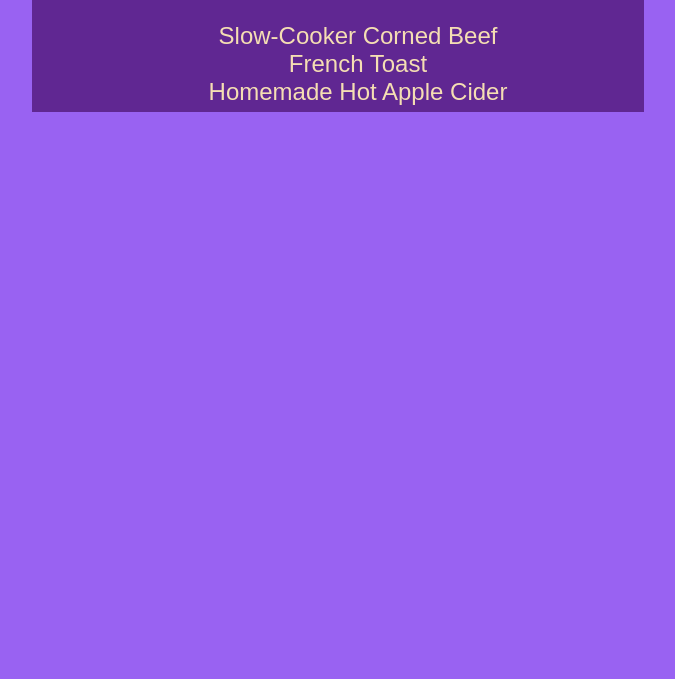
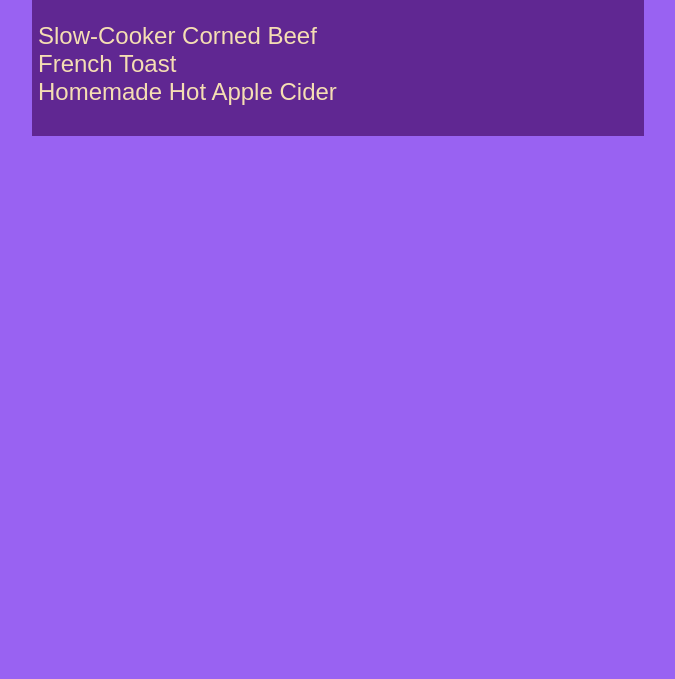
Before and after one commit to anet-eny/odin-recipes, a plain HTML site: page index.html in a window 1280 px wide. Shown: the part 121-800 px from the top of the page, without its empty margins (302-977 px from the left). Drawn offline with Linux system fonts and the light colour scheme.

Commit message:
List removed

```diff
--- a/index.html
+++ b/index.html
@@ -9,11 +9,11 @@
 <body>
     <div class="recipes-card">
         <h1>Odin Recipes</h1>
-        <ul class="list">
-        <li class="recipe"><a href="recipes/beef.html">Slow-Cooker Corned Beef</a></li>
-        <li><a href="recipes/toast.html">French Toast</a></li>
-        <li><a href="recipes/cider.html">Homemade Hot Apple Cider</a></li>
-    </ul>
+
+        <p><a href="recipes/beef.html">Slow-Cooker Corned Beef</a><br>
+        <a href="recipes/toast.html">French Toast</a><br>
+        <a href="recipes/cider.html">Homemade Hot Apple Cider</a></p>
     </div>
+
 </body>
 </html>
--- a/style.css
+++ b/style.css
@@ -19,13 +19,6 @@ h1 {
     border-color: blueviolet;
 }
 
-.list {
-    list-style: none;
-    color: wheat;
-    text-align: center;
-    margin: auto;
-}
-
 a, a:visited {
     color: wheat;
     text-decoration: none;
```
